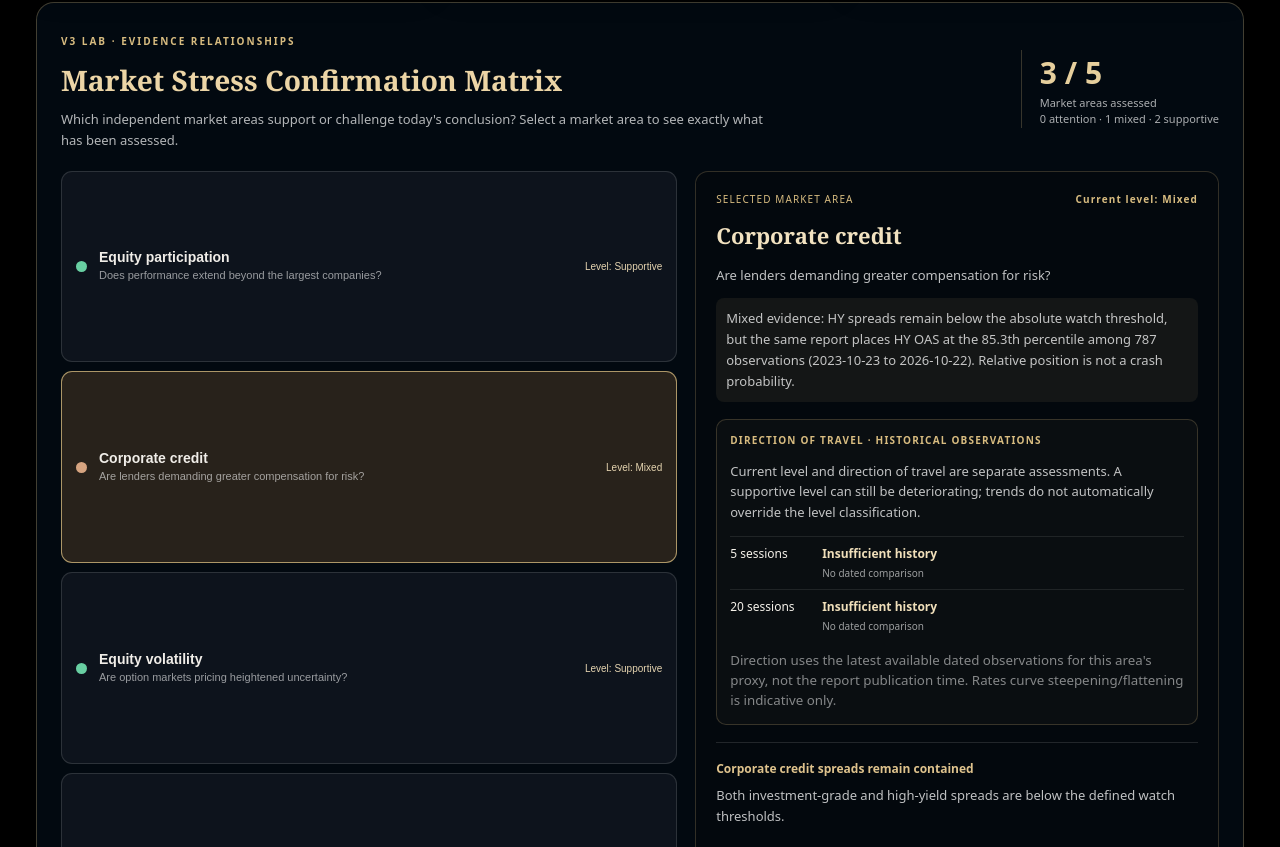
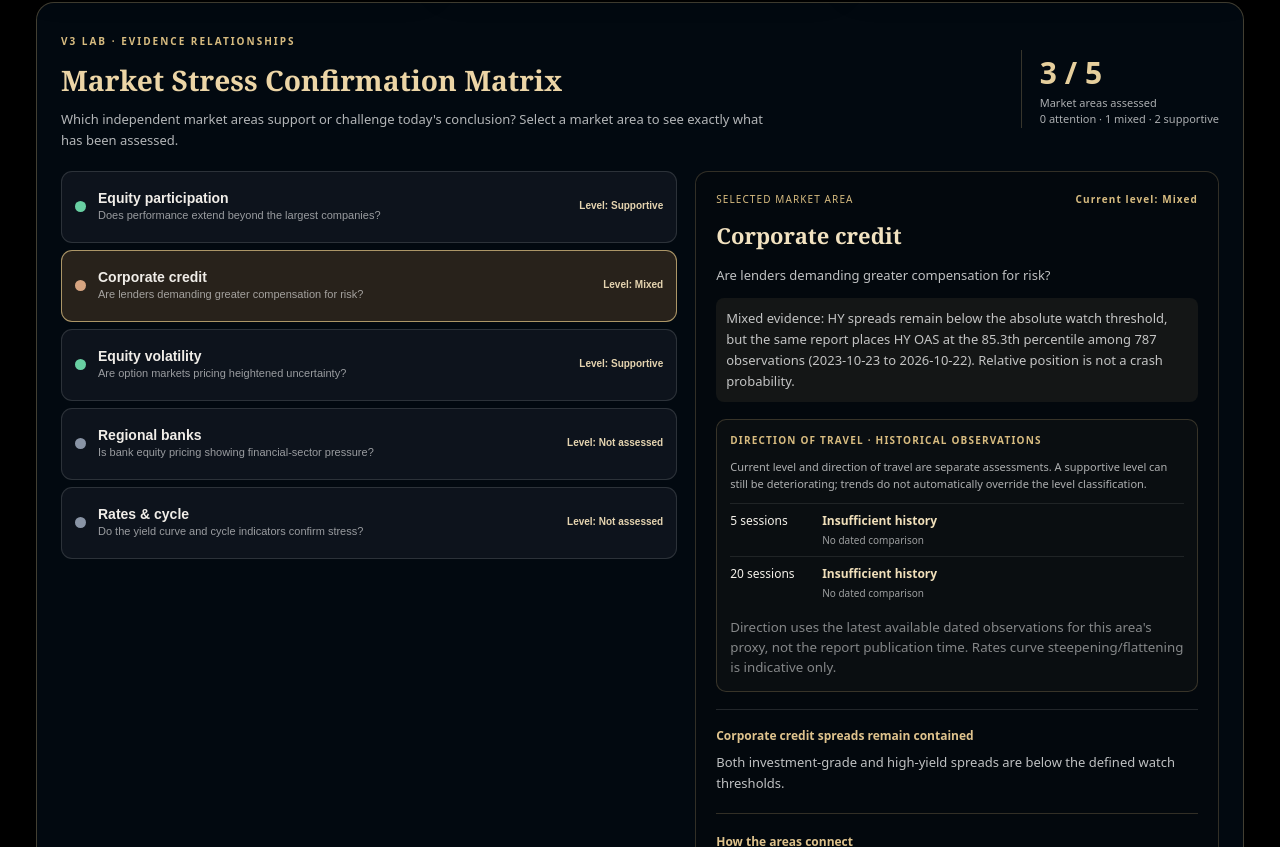
Before and after one commit to oliverwatt2025/inmetuveritas, a React (Vite) app: page / in a window 1280 px wide. Shown: the part 813-1660 px from the top of the page. Built offline with nearby package versions, Linux system fonts and the light colour scheme; no server answers.

Commit message:
Compact market cards and style clear level-versus-trend labels

```diff
--- a/src/components/ConfirmationMatrix.css
+++ b/src/components/ConfirmationMatrix.css
@@ -33,3 +33,12 @@
 .confirmTrends>div{display:grid;grid-template-columns:80px 1fr;gap:3px 12px;padding:8px 0;border-top:1px solid rgba(255,255,255,.09);font-size:12px}
 .confirmTrends>div b{color:#f0dfba}.confirmTrends>div small{grid-column:2;color:rgba(255,255,255,.6)}
 .confirmTrends>small{color:rgba(255,255,255,.5);line-height:1.5;display:block;margin-top:9px}
+
+/* Compact the five market choices without sacrificing accessible targets. */
+.confirmAreas{gap:7px;align-content:start}
+.confirmArea{padding:11px 13px;min-height:72px}
+.confirmAreaText small{margin-top:2px}
+.confirmStatus{text-align:right;line-height:1.45}
+.confirmLevel{display:block;font-weight:600}
+.confirmTrendClarifier{font-size:11px!important;line-height:1.55!important;color:rgba(255,255,255,.67)!important;margin:4px 0 11px!important}
+@media(max-width:570px){.confirmArea{min-height:70px;padding:11px}.confirmStatus{text-align:left}}
```
